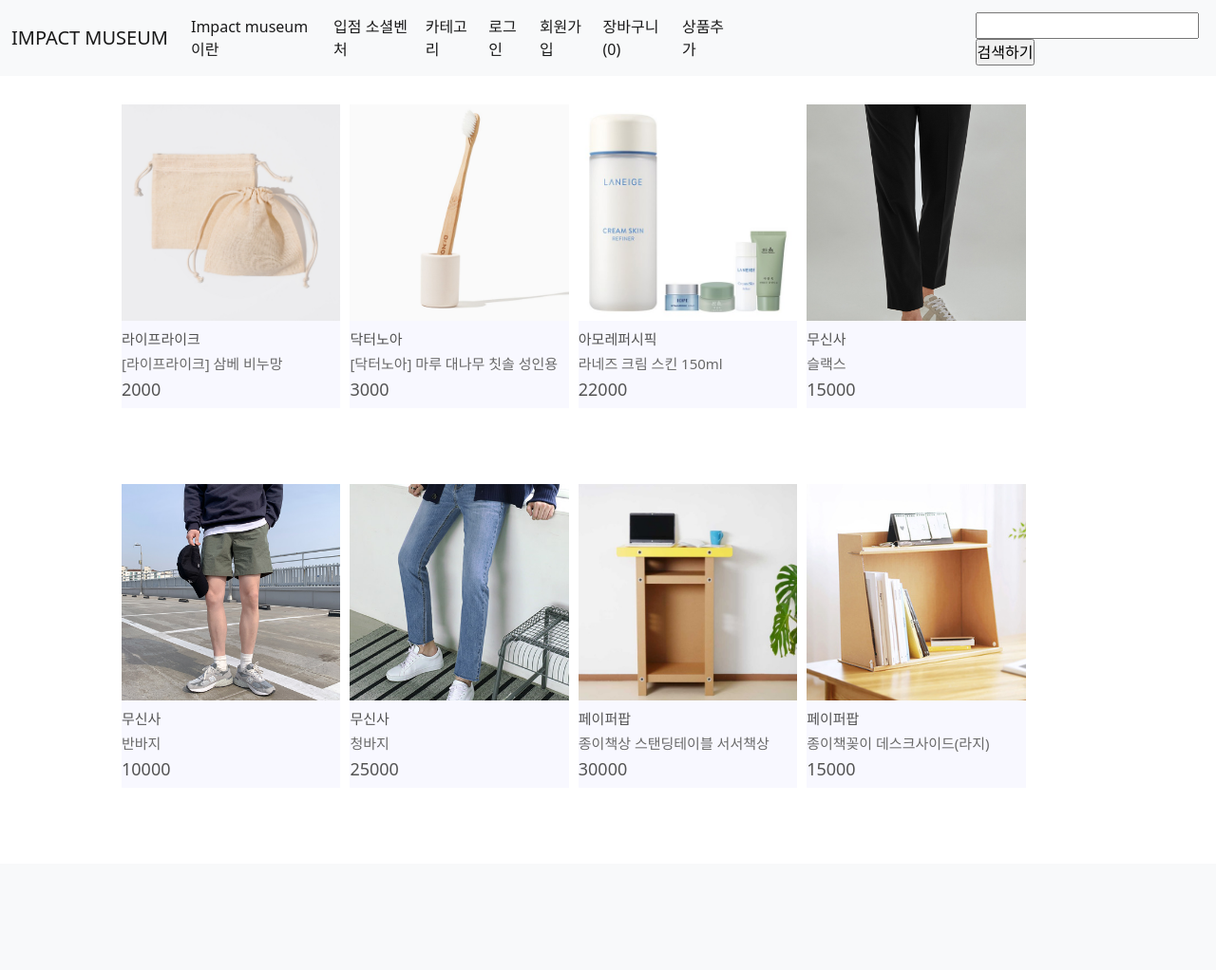
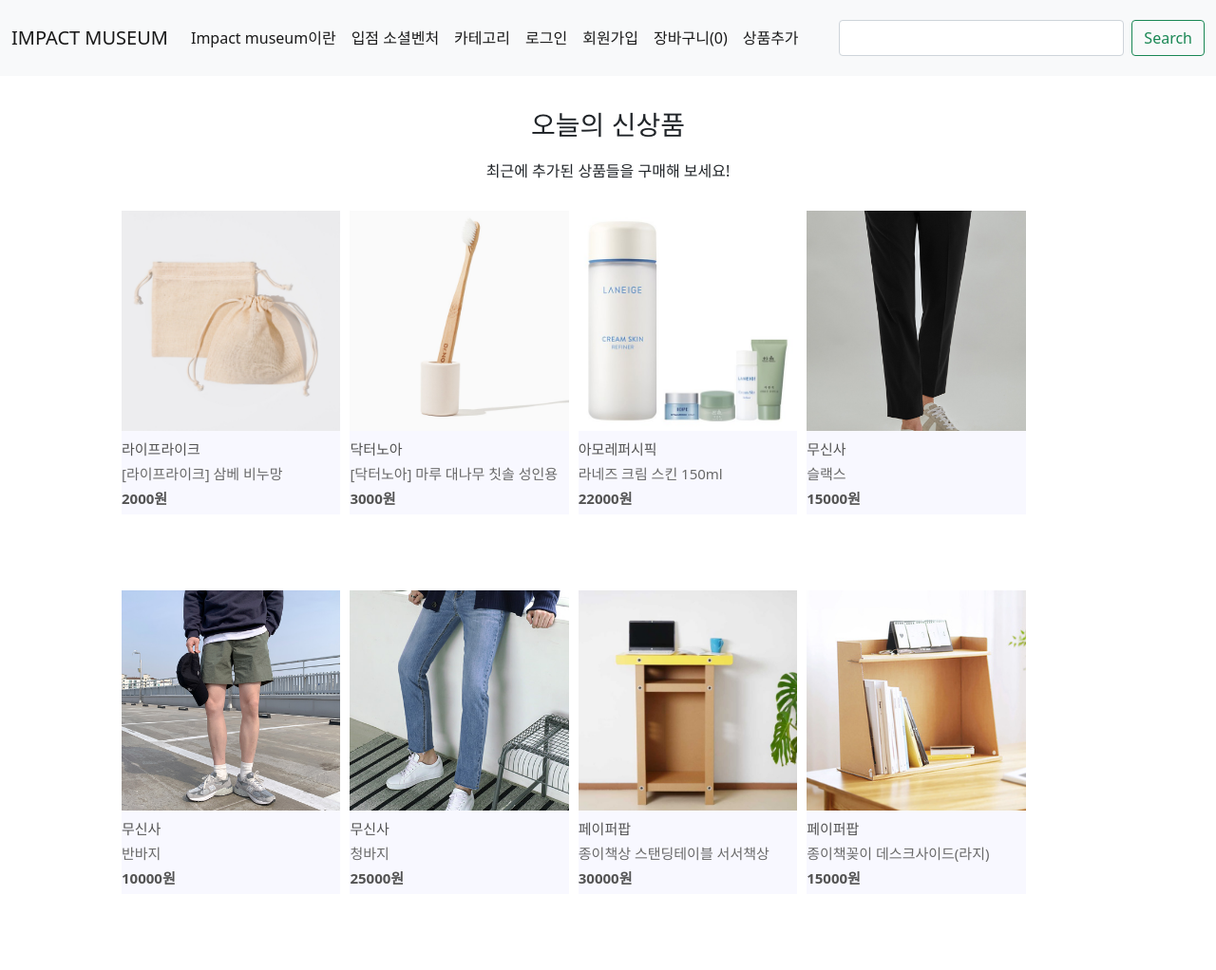
Before and after one commit to tkdqor/Impact_museum, a Django app: page / in a window 1280 px wide. Shown: the whole page at 95% size. Before the commit the page ends 817 px from the top, so only its background shows below. Run offline with Django 3.2, Linux system fonts and the light colour scheme; data comes from the database, SQL or seed files in the repository; both versions use the stored data as it was after the commit; tables that the repository leaves empty hold one stand-in row (values such as "Sample post").

Commit message:
impact museum 2.41(navbar 및 레이아웃 수정)

```diff
--- a/posts/static/posts/css/main.css
+++ b/posts/static/posts/css/main.css
@@ -6,7 +6,22 @@
 
 
 /* 상품 목록 리스트 */
-.product_container {
+.product-container-info {
+    margin-top: 30px;
+    display: flex;
+    flex-direction: column;
+    align-items: center;
+}
+
+
+.product-container-info-text {
+    font-size: 28px;
+    font-weight: 400;
+}
+
+
+
+#product_container {
     width: 100vw;
     height: 100vh;
     display: flex;
@@ -17,7 +32,7 @@
 }
 
 
-.product_list {
+#product_list {
     width: 20%;
     height: 40%;
     display: flex;
@@ -58,5 +73,6 @@
 
 
 .product_info_price {
-    font-size: 18px;
+    font-size: 15px;
+    font-weight: bold;
 }
--- a/posts/templates/posts/index.html
+++ b/posts/templates/posts/index.html
@@ -7,11 +7,18 @@
 
 {% block content %}
 
+
+    <!-- 상품 목록 리스트 title -->
+    <div class="product-container-info">
+        <p class="product-container-info-text">오늘의 신상품</p>
+        <span>최근에 추가된 상품들을 구매해 보세요!</span>
+    </div>
+
     <!-- 상품 목록 리스트 -->
-    <div class="product_container">
+    <div class="col-xs-12 col-md-12" id="product_container">
 
         {% for post in posts %}
-            <div class="product_list">
+            <div class="col-xs-3 col-md-6" id="product_list">
                     <div class="product_image_frame">
                         <a href="{% url 'posts:detail' post.id %}">
                             <img id="product_image" src="{{ post.imageURL }}" alt="상품 이미지">
@@ -20,7 +27,7 @@
                     <div class="product_info">
                         <h1 class="product_info_brand">{{ post.brand }}</h1>
                         <h2 class="product_info_name">{{ post.product_name }}</h2>
-                        <h3 class="product_info_price">{{ post.price|floatformat:"0g" }}</h3>
+                        <h3 class="product_info_price">{{ post.price|floatformat:"0g" }}원</h3>
                     </div>
             </div>
         {% endfor %}
--- a/static/main.css
+++ b/static/main.css
@@ -5,8 +5,7 @@
 
 
 #product-search {
-    margin-top: 5px;
-    margin-left: 250px;
+    width: 300px;
 }
 
 
--- a/templates/base.html
+++ b/templates/base.html
@@ -38,26 +38,45 @@
 </head>
 
 <body>
+      <!-- 햄버거 버튼 내용 -->
+      <div class="collapse" id="navbarToggleExternalContent">
+        <div class="bg-white p-4">
+          <a class="nav-link active" aria-current="page" href="#">Impact museum이란</a>
+          <a class="nav-link active" aria-current="page" href="#">입점 소셜벤처</a>
+          <a class="nav-link active" aria-current="page" href="#">카테고리</a>
+          <a class="nav-link active" aria-current="page" href="#">로그인</a>
+          <a class="nav-link active" aria-current="page" href="#">회원가입</a>
+          <a class="nav-link active" href="{% url 'posts:cart' %}">장바구니({{ cartItems }})</a>
+        </div>
+      </div>
+
        <!-- Navbar -->
       <nav class="navbar navbar-expand-lg navbar-light bg-light">
         <div class="container-fluid">
-          <a class="navbar-brand" href="{% url 'main' %}">IMPACT MUSEUM</a>   <!-- 도메인으로 접속했을 때의 url name으로 설정 -->
-              <div class="collapse navbar-collapse" id="navbarNav">
-                <ul class="navbar-nav">
+
+          <!-- 햄버거 버튼 생성 -->
+          <button class="navbar-toggler" type="button" data-bs-toggle="collapse" data-bs-target="#navbarToggleExternalContent" aria-controls="navbarToggleExternalContent" aria-expanded="false" aria-label="Toggle navigation">
+            <span class="navbar-toggler-icon"></span>
+          </button>
+
+          <!-- Navbar 내용 -->
+          <div class="collapse navbar-collapse" id="navbarTogglerDemo01">
+            <a class="navbar-brand" href="{% url 'main' %}">IMPACT MUSEUM</a>
+            <ul class="navbar-nav me-auto mb-2 mb-lg-0">
               <li class="nav-item">
-                      <a class="nav-link active" href="#">Impact museum이란</a>
+                <a class="nav-link active" aria-current="page" href="#">Impact museum이란</a>
               </li>
               <li class="nav-item">
-                      <a class="nav-link active" href="#">입점 소셜벤처</a>
+                <a class="nav-link active" aria-current="page" href="#">입점 소셜벤처</a>
               </li>
               <li class="nav-item">
-                      <a class="nav-link active" href="#">카테고리</a>
+                <a class="nav-link active" aria-current="page" href="#">카테고리</a>
               </li>
               <li class="nav-item">
-                      <a class="nav-link active" href="#">로그인</a>
+                <a class="nav-link active" aria-current="page" href="#">로그인</a>
               </li>
               <li class="nav-item">
-                      <a class="nav-link active" href="#">회원가입</a>
+                <a class="nav-link active" aria-current="page" href="#">회원가입</a>
               </li>
               <li class="nav-item">
                 <a class="nav-link active" href="{% url 'posts:cart' %}">장바구니({{ cartItems }})</a>
@@ -65,17 +84,18 @@
               <li class="nav-item">
                 <a class="nav-link active" href="{% url 'posts:new' %}">상품추가</a>
               </li>
+            </ul>
             <!-- 검색창 만들기 -->
-                    <li class="nav-item">
-                        <form id="product-search" action="{% url 'posts:index' %}" method="GET">     <!-- form element의 action attribute를 비워두게 되면, 현재 form이 있는 같은 주소를 의미 -->
-                          <input type="text" name="query" value="{{ query }}">                       <!-- value로 검색 후에도 키워드가 남아있게끔 설정 -->
-                          <input type="submit" value="검색하기">
+            <form class="d-flex" action="{% url 'posts:index' %}" method="GET">
+              <input id="product-search" class="form-control me-2" type="search" aria-label="Search" name="query" value="{{ query }}">
+              <!-- 검색어를 input의 name인 query에 담아서 HTTP Request GET방식으로 전달 -->
+              <!-- value로 검색 후에도 키워드가 남아있게끔 설정 -->
+              <button class="btn btn-outline-success" type="submit">Search</button>
             </form>
-                    </li>
-                </ul>
           </div>
         </div>
       </nav>
+
 
     {% block content %}
     {% endblock %}
@@ -83,5 +103,7 @@
 
 <!-- 자바스크립트 코드 -->
 <script type="text/javascript" src="{% static 'js/cart.js' %}"></script>
+<!-- Bootstrap 코드 -->
+<script src="https://cdn.jsdelivr.net/npm/bootstrap@5.1.3/dist/js/bootstrap.bundle.min.js" integrity="sha384-ka7Sk0Gln4gmtz2MlQnikT1wXgYsOg+OMhuP+IlRH9sENBO0LRn5q+8nbTov4+1p" crossorigin="anonymous"></script>
 </body>
 </html>
```
Also changed, not shown: posts/static/posts/css/detail.css (+40 -7 lines), posts/templates/posts/detail.html (+20 -10 lines), db.sqlite3. Lines whose indentation alone changed are shown as unchanged.
